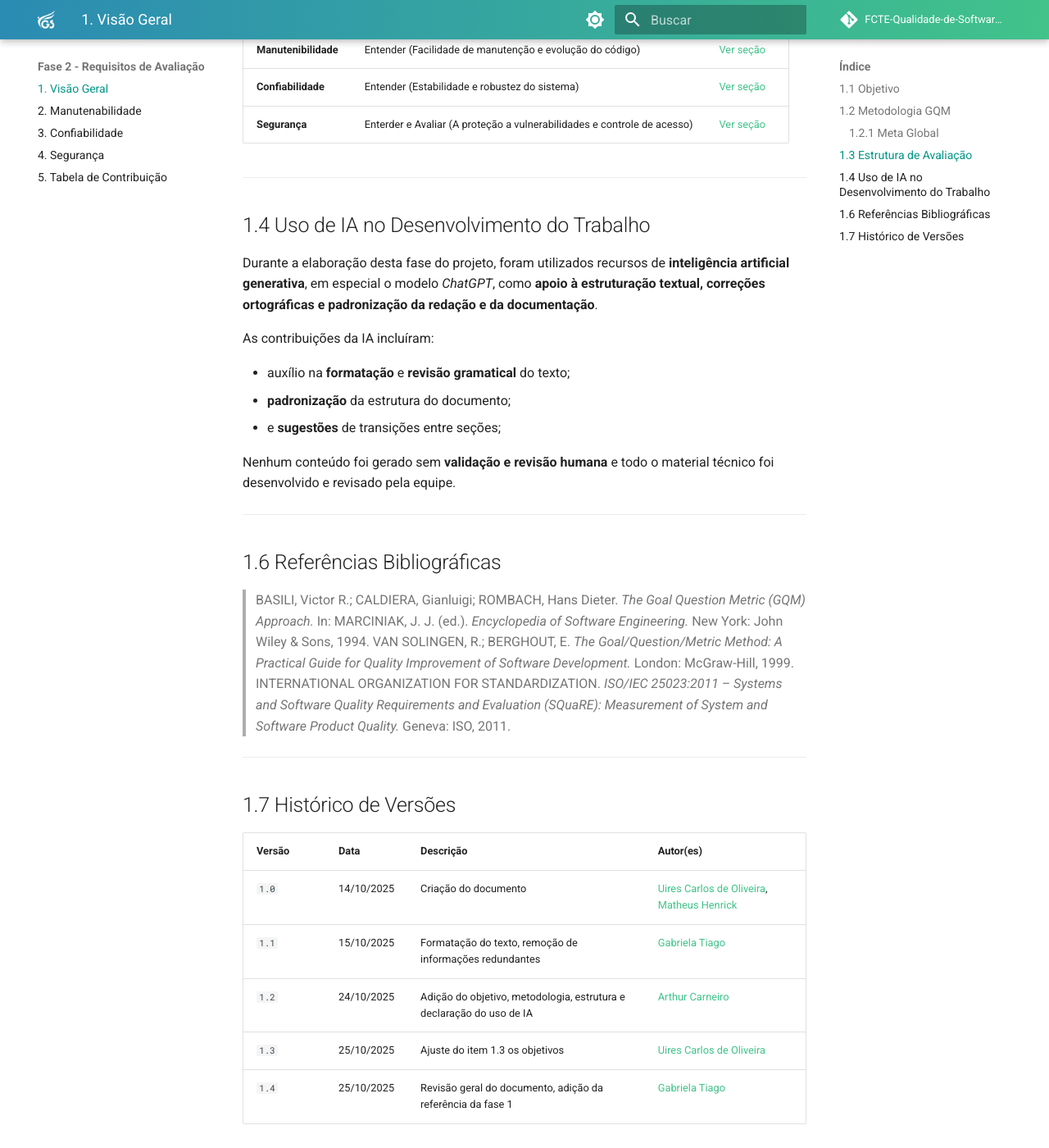
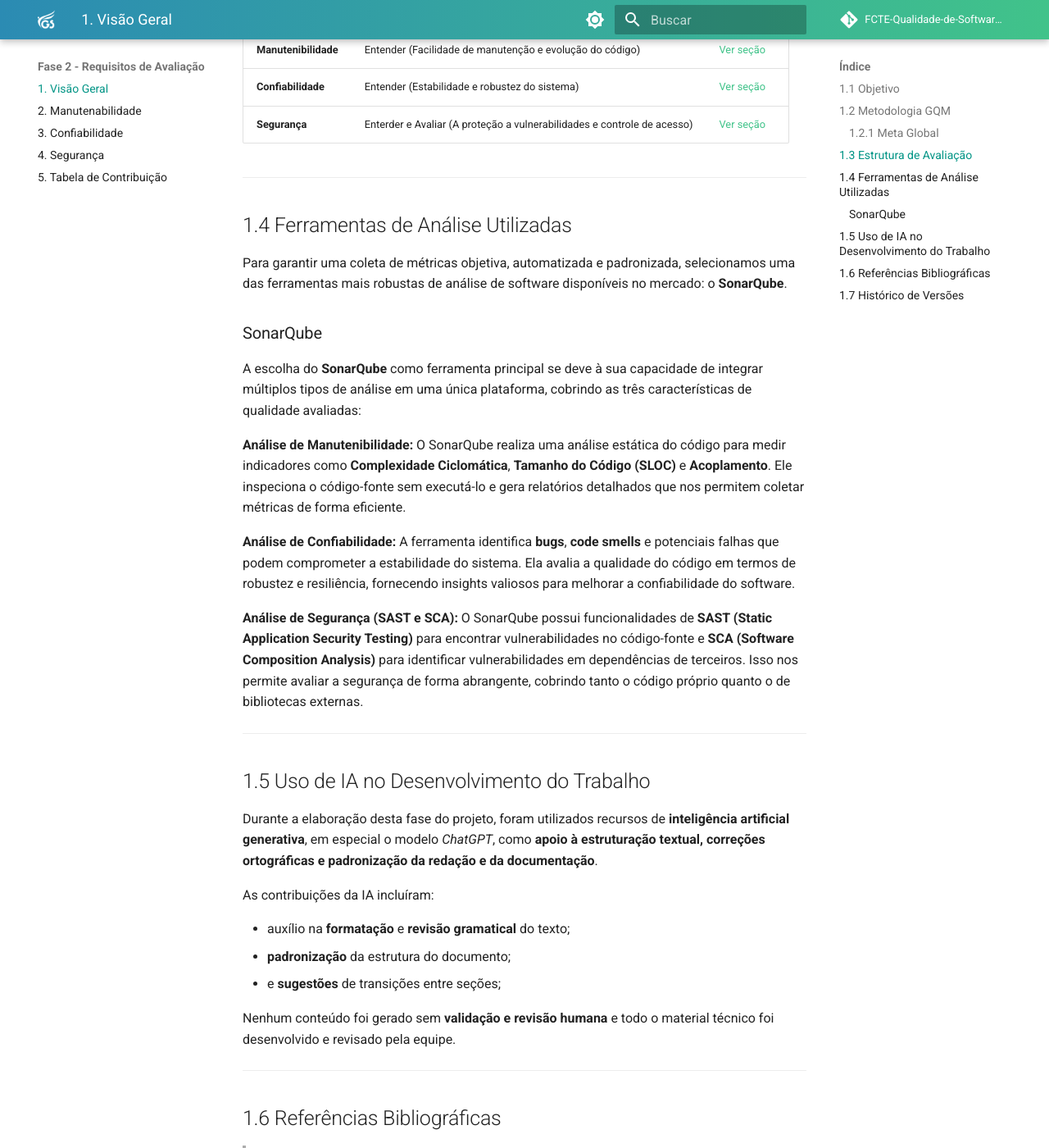
Before and after one commit to FCTE-Qualidade-de-Software-1/2025-2_T02_Katherine_Johnson, an MkDocs documentation site: the page built from docs/entregas/fase-2/visao_geral.md, in a window 1280 px wide and 1400 px high, scrolled down 2215 px. Shown: the whole window at 82% size. Built offline with MkDocs 1.6.1 and Material for MkDocs 9.7.7, drawn with Linux system fonts in a browser that asks for light colours; comment, search, counter and statistics services are not loaded; some of the changed text lies outside the part shown.

Commit message:
docs: Atualização da seção 1.4 para incluir informações sobre a ferramenta de análise utilizada

```diff
--- a/docs/entregas/fase-2/visao_geral.md
+++ b/docs/entregas/fase-2/visao_geral.md
@@ -58,7 +58,23 @@
 
 ---
 
-## 1.4 Uso de IA no Desenvolvimento do Trabalho
+## 1.4 Ferramentas de Análise Utilizadas
+
+Para garantir uma coleta de métricas objetiva, automatizada e padronizada, selecionamos uma das ferramentas mais robustas de análise de software disponíveis no mercado: o **SonarQube**.
+
+### SonarQube
+
+A escolha do **SonarQube** como ferramenta principal se deve à sua capacidade de integrar múltiplos tipos de análise em uma única plataforma, cobrindo as três características de qualidade avaliadas:
+
+**Análise de Manutenibilidade:** O SonarQube realiza uma análise estática do código para medir indicadores como **Complexidade Ciclomática**, **Tamanho do Código (SLOC)** e **Acoplamento**. Ele inspeciona o código-fonte sem executá-lo e gera relatórios detalhados que nos permitem coletar métricas de forma eficiente.
+
+**Análise de Confiabilidade:** A ferramenta identifica **bugs**, **code smells** e potenciais falhas que podem comprometer a estabilidade do sistema. Ela avalia a qualidade do código em termos de robustez e resiliência, fornecendo insights valiosos para melhorar a confiabilidade do software.
+
+**Análise de Segurança (SAST e SCA):** O SonarQube possui funcionalidades de **SAST (Static Application Security Testing)** para encontrar vulnerabilidades no código-fonte e **SCA (Software Composition Analysis)** para identificar vulnerabilidades em dependências de terceiros. Isso nos permite avaliar a segurança de forma abrangente, cobrindo tanto o código próprio quanto o de bibliotecas externas.
+
+---
+
+## 1.5 Uso de IA no Desenvolvimento do Trabalho
 
 Durante a elaboração desta fase do projeto, foram utilizados recursos de **inteligência artificial generativa**, em especial o modelo _ChatGPT_, como **apoio à estruturação textual, correções ortográficas e padronização da redação e da documentação**.
 
@@ -77,15 +93,16 @@
 > BASILI, Victor R.; CALDIERA, Gianluigi; ROMBACH, Hans Dieter. _The Goal Question Metric (GQM) Approach._ In: MARCINIAK, J. J. (ed.). _Encyclopedia of Software Engineering._ New York: John Wiley & Sons, 1994.
 > VAN SOLINGEN, R.; BERGHOUT, E. _The Goal/Question/Metric Method: A Practical Guide for Quality Improvement of Software Development._ London: McGraw-Hill, 1999.
 > INTERNATIONAL ORGANIZATION FOR STANDARDIZATION. _ISO/IEC 25023:2011 – Systems and Software Quality Requirements and Evaluation (SQuaRE): Measurement of System and Software Product Quality._ Geneva: ISO, 2011.
+> SONARQUBE. _SonarQube Documentation._ Disponível em: <https://docs.sonarqube.org/>. Acesso em: 25 out. 2025.
 
 ---
 
 ## 1.7 Histórico de Versões
 
-| Versão | Data       | Descrição                                                            | Autor(es)                                                                                                            |
-| ------ | ---------- | -------------------------------------------------------------------- | -------------------------------------------------------------------------------------------------------------------- |
-| `1.0`  | 14/10/2025 | Criação do documento                                                 | [Uires Carlos de Oliveira](https://github.com/uires2023), [Matheus Henrick](https://github.com/MatheusHenrickSantos) |
-| `1.1`  | 15/10/2025 | Formatação do texto, remoção de informações redundantes              | [Gabriela Tiago](https://github.com/GabrielaTiago)                                                                   |
-| `1.2`  | 24/10/2025 | Adição do objetivo, metodologia, estrutura e declaração do uso de IA | [Arthur Carneiro](https://github.com/trindadea)                                                                      |
-| `1.3`  | 25/10/2025 | Ajuste do item 1.3 os objetivos                                      | [Uires Carlos de Oliveira](https://github.com/uires2023)                                                             |
-| `1.4`  | 25/10/2025 | Revisão geral do documento, adição da referência da fase 1           | [Gabriela Tiago](https://github.com/GabrielaTiago)                                                                   |
+| Versão | Data       | Descrição                                                                                                      | Autor(es)                                                                                                            |
+| ------ | ---------- | -------------------------------------------------------------------------------------------------------------- | -------------------------------------------------------------------------------------------------------------------- |
+| `1.0`  | 14/10/2025 | Criação do documento                                                                                           | [Uires Carlos de Oliveira](https://github.com/uires2023), [Matheus Henrick](https://github.com/MatheusHenrickSantos) |
+| `1.1`  | 15/10/2025 | Formatação do texto, remoção de informações redundantes                                                        | [Gabriela Tiago](https://github.com/GabrielaTiago)                                                                   |
+| `1.2`  | 24/10/2025 | Adição do objetivo, metodologia, estrutura e declaração do uso de IA                                           | [Arthur Carneiro](https://github.com/trindadea)                                                                      |
+| `1.3`  | 25/10/2025 | Ajuste do item 1.3 os objetivos                                                                                | [Uires Carlos de Oliveira](https://github.com/uires2023)                                                             |
+| `1.4`  | 25/10/2025 | Revisão geral do documento, adição da referência da fase 1, adição de informações sobre ferramentas de análise | [Gabriela Tiago](https://github.com/GabrielaTiago)                                                                   |
```
